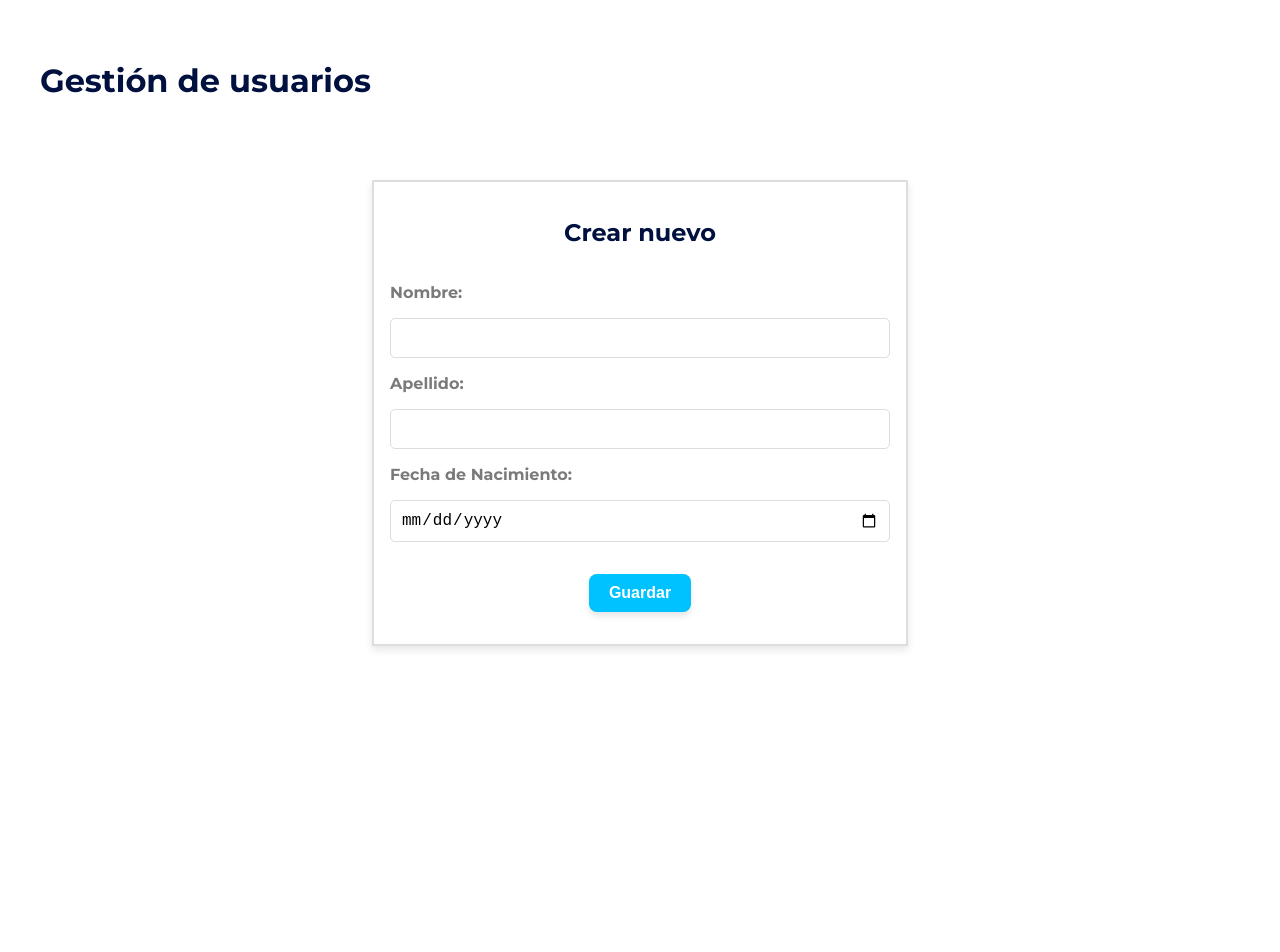
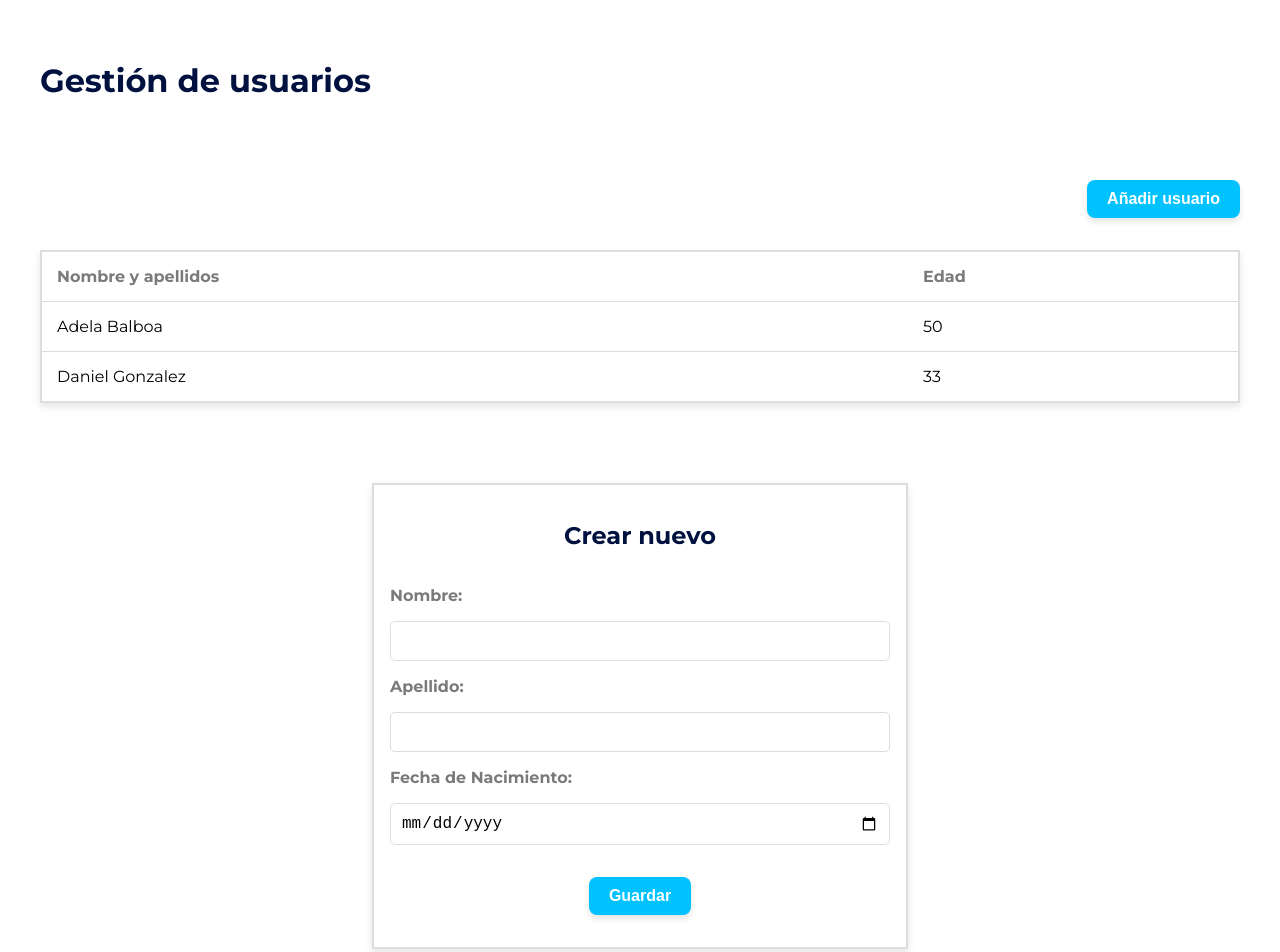
Before and after one commit to Michely05/gestion-usuarios, a Vue app: page /user in a window 1280 px wide. Shown: the top 952 px of the page. Before the commit the page ends 800 px from the top, so only its background shows below. Built offline with nearby package versions, Linux system fonts and the light colour scheme.

Commit message:
fix user connection between components

```diff
--- a/src/App.vue
+++ b/src/App.vue
@@ -1,11 +1,15 @@
 <script setup>
 import { RouterView } from 'vue-router';
+import UserList from './components/UserList.vue';
+import UserForm from './components/UserForm.vue';
 </script>
 
 
 <template>
   <div id="app">
     <h1>Gestión de usuarios</h1>
+    <UserList />
+    <UserForm />
     <router-view></router-view>
   </div>
 </template>
--- a/src/components/UserForm.vue
+++ b/src/components/UserForm.vue
@@ -1,7 +1,6 @@
 <script setup>
 import { ref } from 'vue';
 import { useRouter } from 'vue-router';
-import axios from 'axios';
 
 const router = useRouter();
 const user = ref({
@@ -10,9 +9,14 @@ const user = ref({
   birthday: ''
 });
 
-const handleSubmit = async () => {
+const handleSubmit = () => {
   try {
-    await axios.post('/users.json', user.value);
+    const storedUsers = JSON.parse(localStorage.getItem('users')) || [];
+
+    storedUsers.push(user.value);
+
+    localStorage.setItem('users', JSON.stringify(storedUsers));
+
     router.push('/');
   } catch (error) {
     console.error('Error al crear el usuario:', error);
--- a/src/components/UserList.vue
+++ b/src/components/UserList.vue
@@ -9,7 +9,11 @@ const router = useRouter();
 const fetchUsers = async () => {
   try {
     const response = await axios.get('/users.json');
-    users.value = response.data.users;
+    const defaultUsers = response.data.users;
+
+    const storedUsers = JSON.parse(localStorage.getItem('users')) || [];
+
+    users.value = [...defaultUsers, ...storedUsers];
   } catch (error) {
     console.error('Error al obtener los usuarios:', error);
   }
```
